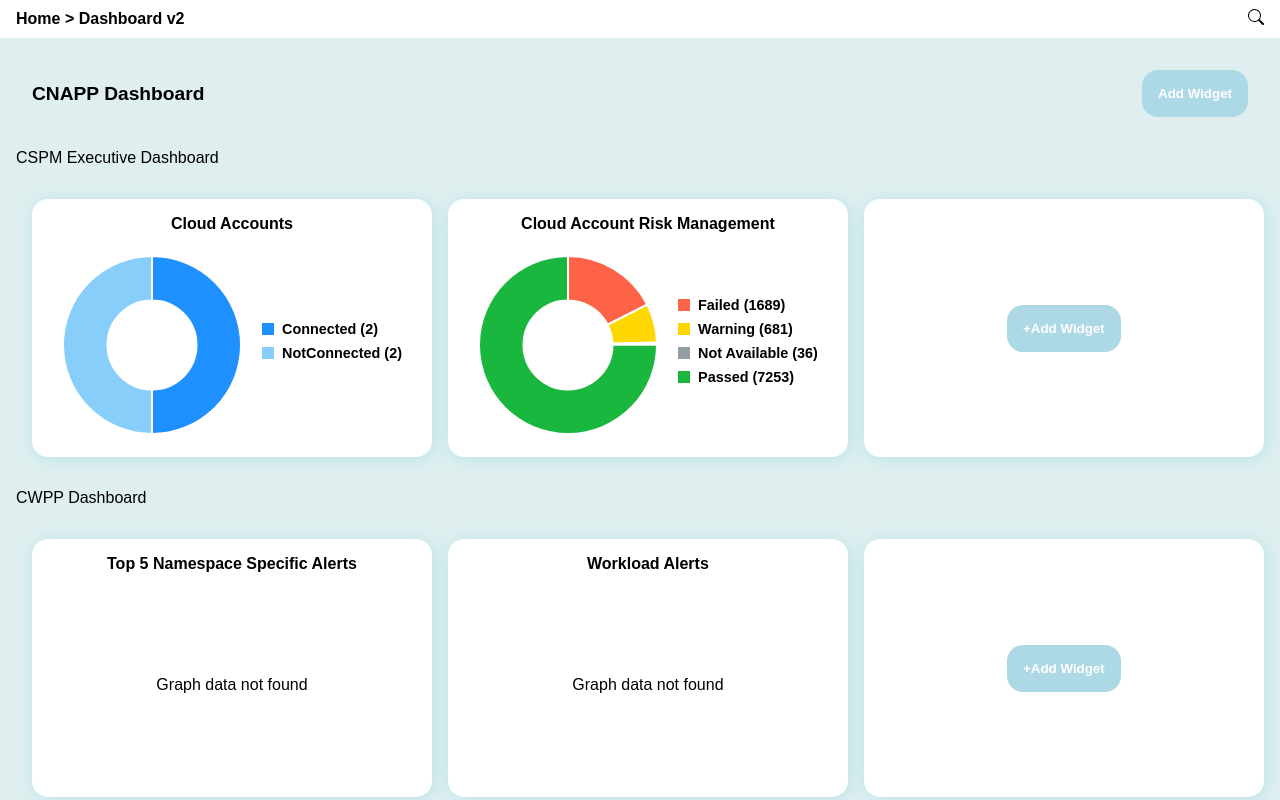
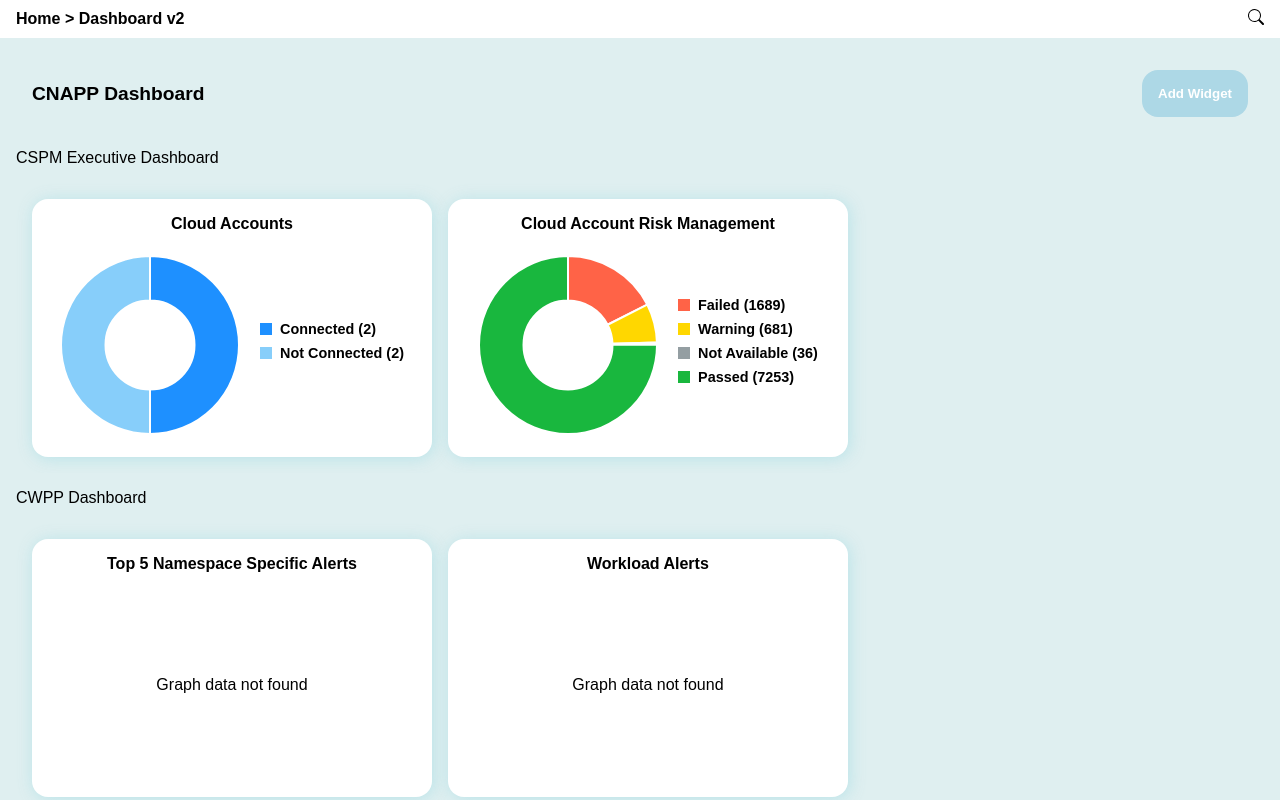
Before and after one commit to Pulkit-Dadheech/Admin-Dashboard, a React (Create React App) app: page / in a window 1280 px wide. Shown: the top 800 px of the page. Built offline with nearby package versions, Linux system fonts and the light colour scheme.

Commit message:
update initial structure of data and added new search reducer function

```diff
--- a/src/features/widgets/dashboardSlice.js
+++ b/src/features/widgets/dashboardSlice.js
@@ -11,7 +11,7 @@ const initialState = {
                     widget_name: 'Cloud Accounts',
                     widget_type: 'Doughnut',
                     widget_data: [{
-                        labels: ["Connected", "NotConnected"],
+                        labels: ["Connected", "Not Connected"],
                         datasets: [{
                             data: [2, 2],
                             backgroundColor: ['#1e90ff', '#87cefa'],
@@ -32,14 +32,6 @@ const initialState = {
                     }],
                     widget_selected: true
                 },
-                {
-                    id: nanoid(),
-                    widget_name: '',
-                    widget_type: 'Doughnut',
-                    widget_data: [],
-                    widget_selected: true,
-
-                }
             ],
         },
         {
@@ -61,13 +53,6 @@ const initialState = {
                     widget_data: [],
                     widget_selected: true
                 },
-                {
-                    id: nanoid(),
-                    widget_name: '',
-                    widget_type: 'Doughnut',
-                    widget_data: [],
-                    widget_selected: true
-                }
             ]
         },
         {
@@ -79,27 +64,27 @@ const initialState = {
                     widget_name: 'Image Risk Assessment',
                     widget_type: 'Bar',
                     widget_data: [{
-                        labels: ['Vulnerabilities'],
+                        labels: ['Total Vulnerabilities'],
                         datasets: [
                             {
                                 label: 'Critical',
                                 data: [9],
-                                backgroundColor: '#b71c1c', // Critical - Red
+                                backgroundColor: '#b71c1c',
                             },
                             {
                                 label: 'High',
                                 data: [150],
-                                backgroundColor: '#f57c00', // High - Orange
+                                backgroundColor: '#f57c00',
                             },
                             {
                                 label: 'Medium',
                                 data: [400],
-                                backgroundColor: '#ffb300', // Medium - Yellow
+                                backgroundColor: '#ffb300',
                             },
                             {
                                 label: 'Low',
                                 data: [911],
-                                backgroundColor: '#cfd8dc', // Low - Grey
+                                backgroundColor: '#cfd8dc',
                             },
                         ],
                     }],
@@ -109,13 +94,38 @@ const initialState = {
                     id: nanoid(),
                     widget_name: 'Image Security Issues',
                     widget_type: 'Bar',
-                    widget_data: [],
+                    widget_data: [{
+                        labels: ['Vulnerabilities'],
+                        datasets: [
+                            {
+                                label: 'Critical',
+                                data: [9],
+                                backgroundColor: '#b71c1c',
+                            },
+                            {
+                                label: 'High',
+                                data: [150],
+                                backgroundColor: '#f57c00',
+                            },
+                            {
+                                label: 'Medium',
+                                data: [400],
+                                backgroundColor: '#ffb300',
+                            },
+                            {
+                                label: 'Low',
+                                data: [911],
+                                backgroundColor: '#cfd8dc',
+                            },
+                        ],
+                    }],
                     widget_selected: true
                 }
             ]
         }
     ],
     selectedDashboardId: '0F',
+    searchData: '',
 };
 
 export const dashboardSlice = createSlice({
@@ -175,6 +185,21 @@ export const dashboardSlice = createSlice({
             }
         },
 
+        updateWidgetName: (state, action) => {
+            const {dashboardId, widgetId, widgetName} = action.payload;
+            const dashboard = state.subDashboard.find(
+                (dashboard) => dashboard.id === dashboardId
+            );
+            if (dashboard) {
+                const widget = dashboard.dashboard_data.find(
+                    (widget) => widget.id === widgetId
+                );
+                if (widget) {
+                    widget.widget_name = widgetName;
+                }
+            }
+        },
+
         updateWidget: (state, action) => {
             const {dashboardId, widgetId, newWidgetData} = action.payload;
             const dashboard = state.subDashboard.find(
@@ -207,6 +232,10 @@ export const dashboardSlice = createSlice({
                     widget.widget_selected = !widget.widget_selected;
                 }
             }
+        },
+        updateSearchData : (state,action) =>{
+            const {name} = action.payload;
+            state.searchData = name;
         }
     }
 });
@@ -217,9 +246,11 @@ export const {
     updateDashboardName,
     addWidget,
     removeWidget,
+    updateWidgetName,
     updateWidget,
     toggleWidgetSelection,
     updateSelectedDashboard,
+    updateSearchData,
 } = dashboardSlice.actions;
 
 export default dashboardSlice.reducer;
```
